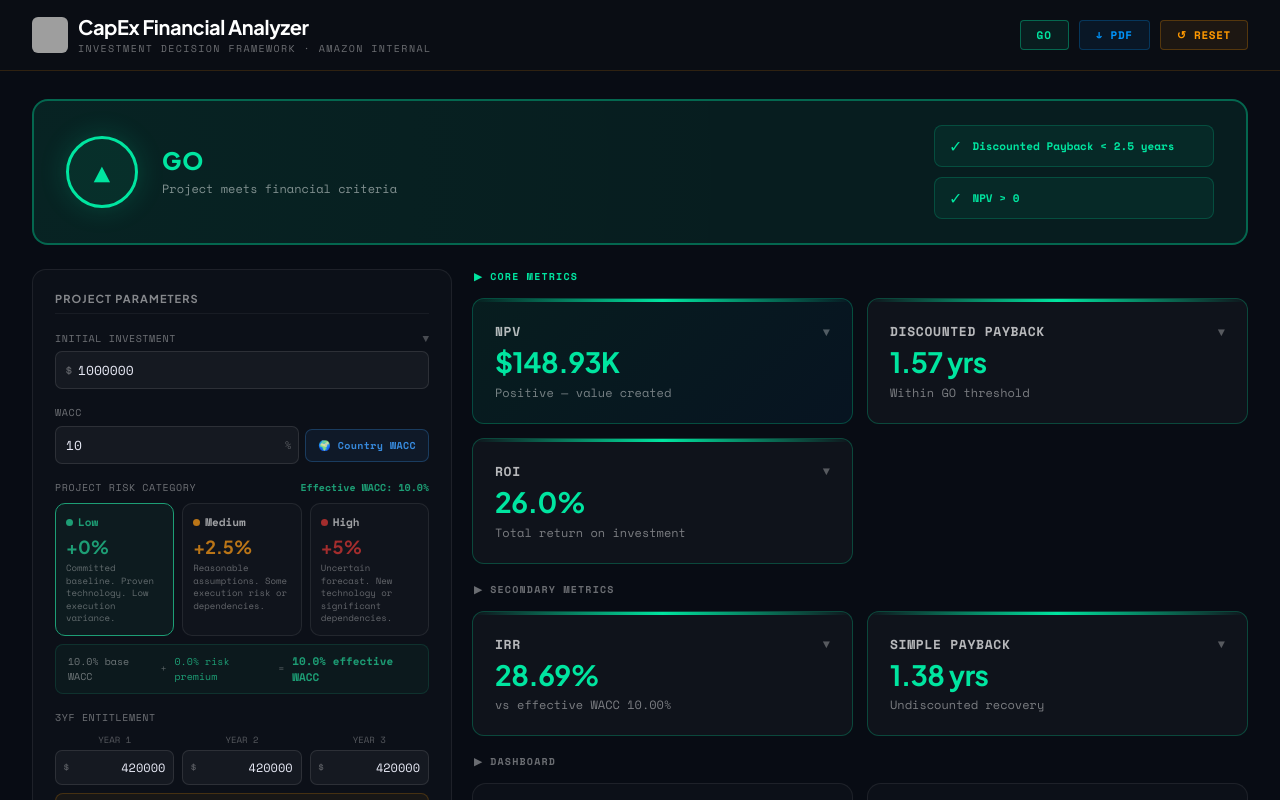
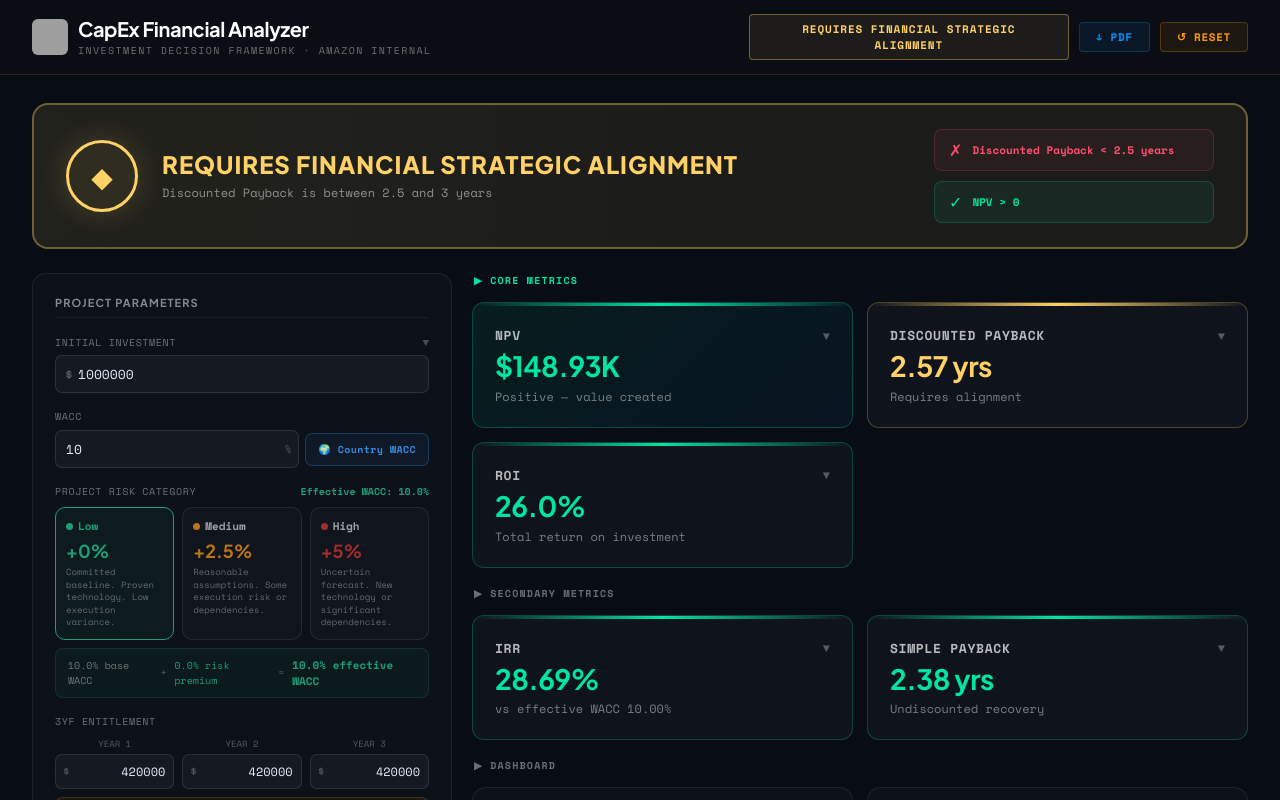
Before and after one commit to alexabellana/capex-analyzer, a React (Vite) app: page / in a window 1280 px wide. Shown: the top 800 px of the page. Built offline with nearby package versions, Linux system fonts and the light colour scheme; grey boxes are pictures that could not be loaded.

Commit message:
Update App.jsx

```diff
--- a/src/App.jsx
+++ b/src/App.jsx
@@ -16,10 +16,7 @@ const fmt = (v, decimals = 2, prefix = "$") => {
 const fmtPct = (v, d = 2) => (v === null || isNaN(v) ? "N/A" : `${(v * 100).toFixed(d)}%`);
 const fmtPayback = (v) => {
   if (v === null || v === undefined) return "N/A";
-  if (v >= 1) return `${v.toFixed(2)} yrs`;
-  const months = v * 12;
-  if (months >= 1) return `${months.toFixed(1)} mos`;
-  return `${Math.round(v * 365)} days`;
+  return `${v.toFixed(2)} yrs`;
 };
 
 function calcNPV(rate, cashflows) {
@@ -39,34 +36,40 @@ function calcIRR(cashflows, guess = 0.1) {
   return isFinite(r) ? r : null;
 }
 
-function calcPayback(cashflows) {
+function calcPayback(cashflows, investment, startMonth) {
+  const y0Months = startMonth === 0 ? 0 : (startMonth === 1 ? 12 : 13 - startMonth);
+  const y0Years  = y0Months / 12;
+  if (cashflows[0] >= 0) {
+    const y0Ent = cashflows[0] + investment;
+    return (investment / y0Ent) * y0Years;
+  }
   let cum = 0;
   for (let t = 0; t < cashflows.length; t++) {
     const prev = cum;
     cum += cashflows[t];
-    if (cum >= 0 && t > 0) return t - 1 + Math.abs(prev) / cashflows[t];
+    if (cum >= 0 && t > 0) return y0Years + (t - 1) + Math.abs(prev) / cashflows[t];
   }
-  // Extrapolate beyond horizon using last year's entitlement
   const lastCF = cashflows[cashflows.length - 1];
-  if (lastCF > 0 && cum < 0) {
-    return cashflows.length - 1 + Math.abs(cum) / lastCF;
-  }
+  if (lastCF > 0 && cum < 0) return y0Years + cashflows.length - 1 + Math.abs(cum) / lastCF;
   return null;
 }
 
-function calcDiscountedPayback(cashflows, rate) {
+function calcDiscountedPayback(cashflows, rate, investment, startMonth) {
+  const y0Months = startMonth === 0 ? 0 : (startMonth === 1 ? 12 : 13 - startMonth);
+  const y0Years  = y0Months / 12;
+  if (cashflows[0] >= 0) {
+    const y0Ent = cashflows[0] + investment;
+    return (investment / y0Ent) * y0Years;
+  }
   let cum = 0;
   for (let t = 0; t < cashflows.length; t++) {
     const prev = cum;
     const dcf = cashflows[t] / Math.pow(1 + rate, t);
     cum += dcf;
-    if (cum >= 0 && t > 0) return t - 1 + Math.abs(prev) / dcf;
+    if (cum >= 0 && t > 0) return y0Years + (t - 1) + Math.abs(prev) / dcf;
   }
-  // Extrapolate beyond horizon using last year's discounted entitlement
   const lastDCF = cashflows[cashflows.length - 1] / Math.pow(1 + rate, cashflows.length - 1);
-  if (lastDCF > 0 && cum < 0) {
-    return cashflows.length - 1 + Math.abs(cum) / lastDCF;
-  }
+  if (lastDCF > 0 && cum < 0) return y0Years + cashflows.length - 1 + Math.abs(cum) / lastDCF;
   return null;
 }
 
@@ -424,8 +427,8 @@ export default function CapExAnalyzer() {
     if (parsedCashflows.length === 0) return null;
     const npv      = calcNPV(effectiveWACC, allCashflows);
     const irr      = calcIRR(allCashflows);
-    const payback  = calcPayback(allCashflows);
-    const dPayback = calcDiscountedPayback(allCashflows, effectiveWACC);
+    const payback  = calcPayback(allCashflows, state.initialInvestment, state.startMonth);
+    const dPayback = calcDiscountedPayback(allCashflows, effectiveWACC, state.initialInvestment, state.startMonth);
     const [y1raw, y2raw, y3raw] = parsedCashflows;
     // ROI uses total project entitlement (3 full project years), undiscounted
     const totalInflows = y1raw + y2raw + y3raw;
```
